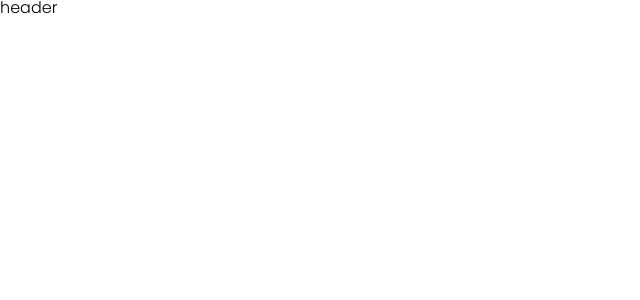
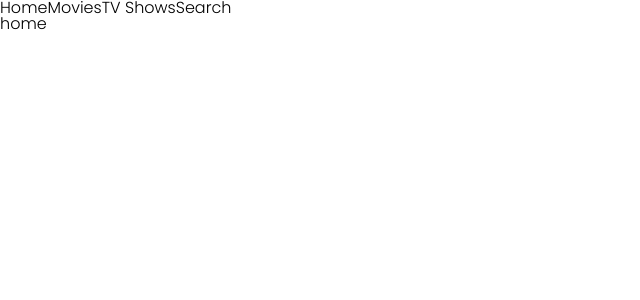
Before and after one commit to iamhayoung/videoland-react, a React (Create React App) app: page / in a window 1280 px wide. Shown: the top 300 px of the page, without its empty margins (0-640 px from the left). Built offline with nearby package versions, Linux system fonts and the light colour scheme.

Commit message:
Create Routes, Header

```diff
--- a/src/Components/Header.js
+++ b/src/Components/Header.js
@@ -1,8 +1,14 @@
 import React from "react";
+import { Link } from "react-router-dom";
 
 function Header() {
   return (
-    <p>header</p>
+    <>
+      <Link to="/">Home</Link>
+      <Link to="/movie">Movies</Link>
+      <Link to="/tv">TV Shows</Link>
+      <Link to="/search">Search</Link>
+    </>
   )
 }
 
--- a/src/Components/Router.js
+++ b/src/Components/Router.js
@@ -1,11 +1,26 @@
 import React from "react";
-import { BrowserRouter as Router, Route } from "react-router-dom";
+import { BrowserRouter as Router, Route, Switch, Redirect } from "react-router-dom";
 import Header from "Components/Header";
+import Home from "Screens/Home";
+import Movie from "Screens/Movie";
+import TV from "Screens/TV";
+import Search from "Screens/Search";
+import MovieDetail from "Screens/MovieDetail";
+import TVDetail from "Screens/TVDetail";
 
 function Sitemap() {
   return (
     <Router>
       <Header />
+      <Switch>
+        <Route path="/" exact component={Home} />
+        <Route path="/movie" component={Movie} />
+        <Route path="/tv" component={TV} />
+        <Route path="/search" component={Search} />
+        <Route path="/movie/:id" component={MovieDetail} />
+        <Route path="/tv/:id" component={TVDetail} />
+        <Redirect path="*" to="/" />
+      </Switch>
     </Router>
   )
 }
--- /dev/null
+++ b/src/Screens/Home.js
@@ -0,0 +1,9 @@
+import React from "react";
+
+function Home() {
+  return (
+    <p>home</p>
+  )
+}
+
+export default Home;
--- /dev/null
+++ b/src/Screens/Movie.js
@@ -0,0 +1,9 @@
+import React from "react";
+
+function Movie() {
+  return (
+    <p>Movie</p>
+  )
+}
+
+export default Movie;
--- /dev/null
+++ b/src/Screens/MovieDetail.js
@@ -0,0 +1,9 @@
+import React from "react";
+
+function MovieDetail() {
+  return (
+    <p>MovieDetail</p>
+  )
+}
+
+export default MovieDetail;
--- /dev/null
+++ b/src/Screens/Search.js
@@ -0,0 +1,9 @@
+import React from "react";
+
+function Search() {
+  return (
+    <p>Search</p>
+  )
+}
+
+export default Search;
--- /dev/null
+++ b/src/Screens/TV.js
@@ -0,0 +1,9 @@
+import React from "react";
+
+function TV() {
+  return (
+    <p>TV</p>
+  )
+}
+
+export default TV;
--- /dev/null
+++ b/src/Screens/TVDetail.js
@@ -0,0 +1,9 @@
+import React from "react";
+
+function TVDetail() {
+  return (
+    <p>TVDetail</p>
+  )
+}
+
+export default TVDetail;
```
